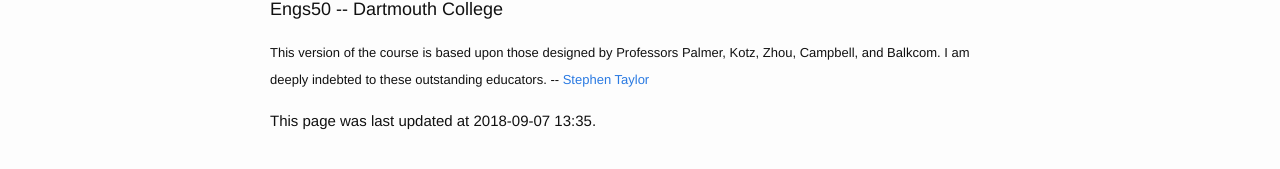
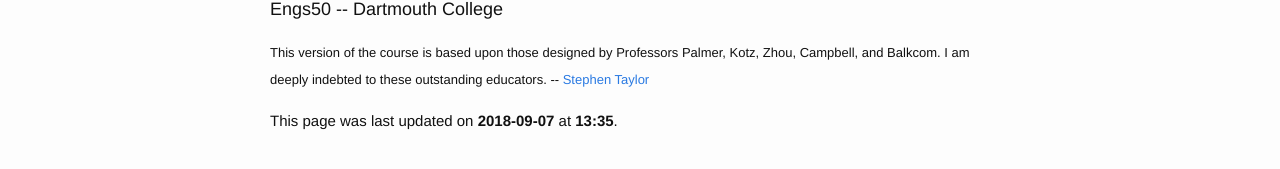
Before and after one commit to thayer/engs50, a Jekyll site: the page built from index.md, in a window 1280 px wide. Shown: the part 664-833 px from the top of the page. Built offline with Jekyll 4.4.1, drawn with Linux system fonts in a browser that asks for light colours.

```diff
--- a/_includes/footer.html
+++ b/_includes/footer.html
@@ -11,7 +11,7 @@
     -- {{ site.profhome }}
        </font>
     </p>
-    <p><small>This page was last updated at {{ "now" | date: "%Y-%m-%d %H:%M" }}.</small></p>
+    <p><small>This page was last updated on <strong>{{ "now" | date: "%Y-%m-%d" }}</strong> at <strong>{{ "now" | date: "%H:%M" }}</strong>.</small></p>
   </div>
 
 </footer>
```
